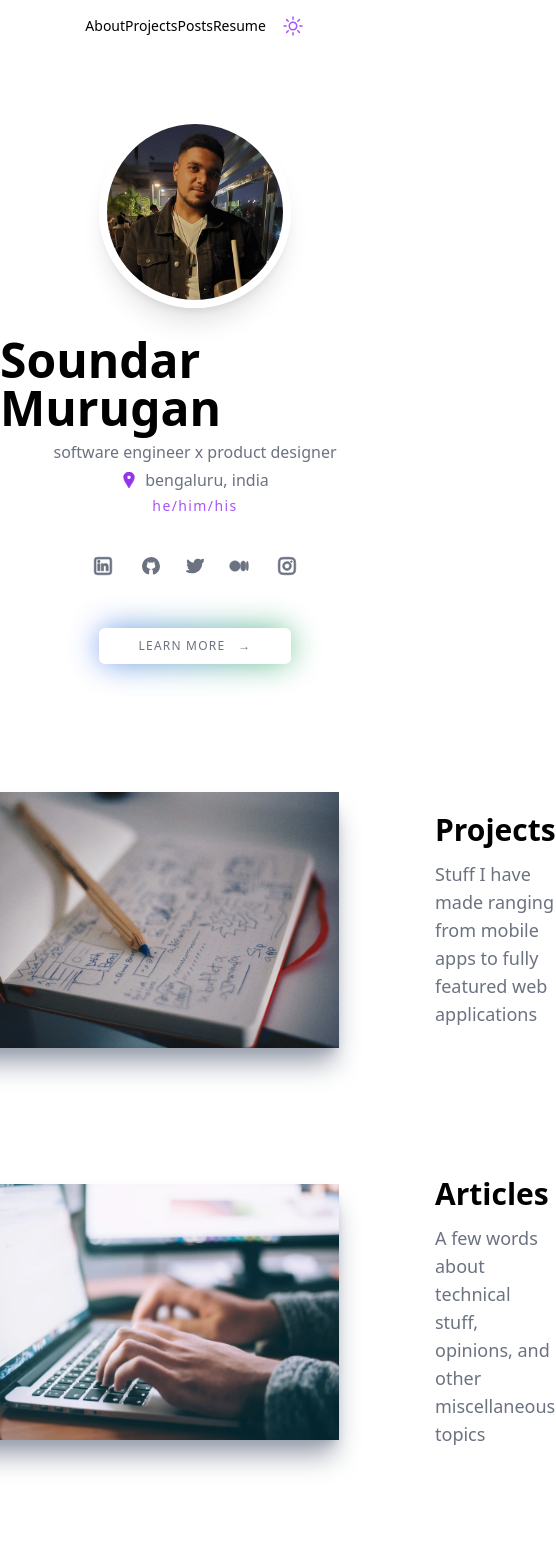
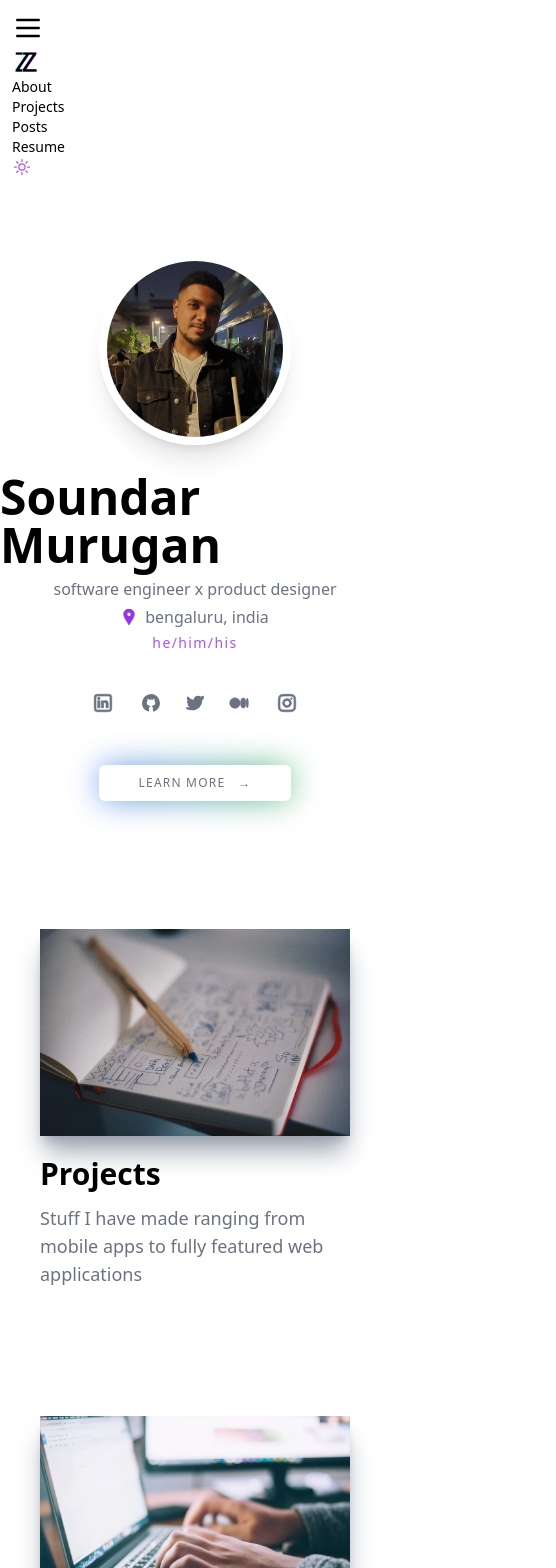
Before and after one commit to soundarzozm/next_learn, a Next.js app in the folder tailwind_learn/: page / in a window 390 px wide. Shown: the top 1568 px of the page, 556 px wide, since content can reach past the window. Built offline with nearby package versions, Linux system fonts and the light colour scheme.

Commit message:
responsive (except navbar)

```diff
--- a/tailwind_learn/components/Footer.tsx
+++ b/tailwind_learn/components/Footer.tsx
@@ -3,13 +3,13 @@ import type { NextComponentType } from 'next'
 const Footer: NextComponentType = () => {
 	return (
 		<div className="mt-40 flex flex-col justify-center items-center">
-			<hr className="w-1/2" />
-			<div className="grid grid-cols-3 gap-60 mt-14">
+			<hr className="md:w-[1024px] w-screen" />
+			<div className="md:grid md:grid-cols-3 md:gap-60 mt-14 flex flex-row md:w-auto w-screen justify-around mx-10">
 				<img
 					src="/logo.png"
-					className="h-32 w-32 cursor-pointer duration-200 transition ease-in-out"
+					className="h-10 w-10 cursor-pointer duration-200 transition ease-in-out"
 				/>
-				<div>
+				<div className="">
 					<div className="font-regular tracking-wider mb-4 text-gray-800 dark:text-gray-300">
 						GENERAL
 					</div>
--- a/tailwind_learn/components/HorizontalCard.tsx
+++ b/tailwind_learn/components/HorizontalCard.tsx
@@ -3,13 +3,13 @@ import type { NextComponentType } from 'next'
 const HorizontalCard: NextComponentType = () => {
 	return (
 		<>
-			<div className="flex justify-center items-center mt-32">
-				<div className="flex justify-between items-center cursor-pointer group">
+			<div className="flex justify-center items-center mt-32 mx-10">
+				<div className="md:flex md:justify-between items-center cursor-pointer group">
 					<img
 						src="./projects.webp"
-						className="h-64 w-96 shadow-gray-400 shadow-xl dark:shadow-none group-hover:-translate-y-1 duration-300 transition ease-in-out"
+						className="md:h-64 md:w-96 md:p-0 shadow-gray-400 shadow-xl dark:shadow-none group-hover:-translate-y-1 duration-300 transition ease-in-out"
 					/>
-					<div className="ml-24 w-96">
+					<div className="md:ml-24 md:w-96 sm:w-3/4 mt-5 md:mt-0">
 						<h2 className="text-3xl font-bold group-hover:text-purple-500 dark:group-hover:text-cyan-500 duration-200 transition ease-in-out">Projects</h2>
 						<p className="text-lg font-light text-gray-500 mt-3">
 							Stuff I have made ranging from mobile apps to fully
@@ -18,13 +18,13 @@ const HorizontalCard: NextComponentType = () => {
 					</div>
 				</div>
 			</div>
-			<div className="flex justify-center items-center mt-32">
-				<div className="flex justify-between items-center cursor-pointer group">
+			<div className="flex justify-center items-center mt-32 mx-10">
+				<div className="md:flex md:justify-between items-center cursor-pointer group">
 					<img
 						src="./articles.webp"
-						className="h-64 w-96 shadow-gray-400 shadow-xl dark:shadow-none group-hover:-translate-y-1 duration-300 transition ease-in-out"
+						className="md:h-64 md:w-96 shadow-gray-400 shadow-xl dark:shadow-none group-hover:-translate-y-1 duration-300 transition ease-in-out"
 					/>
-					<div className="ml-24 w-96">
+					<div className="md:ml-24 md:w-96 sm:w-3/4 mt-5 md:mt-0">
 						<h2 className="text-3xl font-bold group-hover:text-purple-500 dark:group-hover:text-cyan-500 duration-200 transition ease-in-out">Articles</h2>
 						<p className="text-lg font-light text-gray-500 mt-3">
 							A few words about technical stuff, opinions, and other miscellaneous topics
--- a/tailwind_learn/components/NavBar.tsx
+++ b/tailwind_learn/components/NavBar.tsx
@@ -6,36 +6,62 @@ const NavBar: NextComponentType = () => {
 	const { theme, setTheme } = useTheme()
 
 	return (
-		<nav className="sticky top-0 z-10 backdrop-filter backdrop-blur-lg bg-opacity-30 w-screen flex justify-evenly items-center p-3 text-sm font-light dark:shadow-xl">
-			<div className="flex justify-between items-center w-1/3">
+		<nav className="sticky top-0 z-10 backdrop-filter backdrop-blur-lg bg-opacity-30 w-screen p-3 text-sm font-light dark:shadow-xl">
+			<button className="md:hidden">
+				<svg
+					xmlns="http://www.w3.org/2000/svg"
+					className="h-8 w-8 dark:text-white text-black"
+					fill="none"
+					viewBox="0 0 24 24"
+					stroke="currentColor"
+				>
+					<path
+						stroke-linecap="round"
+						stroke-linejoin="round"
+						stroke-width="2"
+						d="M4 6h16M4 12h16M4 18h16"
+					/>
+				</svg>
+			</button>
+			<ul className="">
+				<li>
 					<a href="#">
 						<img src="/logo.png" className="h-7 w-7" />
 					</a>
+				</li>
+				<li>
 					<a
 						href="#"
 						className="hover:text-purple-500 dark:hover:text-cyan-500 hover:scale-110 duration-150 transition ease-in-out"
 					>
 						About
 					</a>
+				</li>
+				<li>
 					<a
 						href="#"
 						className="hover:text-purple-500 dark:hover:text-cyan-500 hover:scale-110 duration-150 transition ease-in-out"
 					>
 						Projects
 					</a>
+				</li>
+				<li>
 					<a
 						href="#"
 						className="hover:text-purple-500 dark:hover:text-cyan-500 hover:scale-110 duration-150 transition ease-in-out"
 					>
 						Posts
 					</a>
+				</li>
+				<li>
 					<a
 						href="#"
 						className="hover:text-purple-500 dark:hover:text-cyan-500 hover:scale-110 duration-150 transition ease-in-out"
 					>
 						Resume
 					</a>
-			</div>
+				</li>
+			</ul>
 			{theme === 'dark' ? (
 				<svg
 					xmlns="http://www.w3.org/2000/svg"
@@ -61,7 +87,7 @@ const NavBar: NextComponentType = () => {
 					viewBox="0 0 24 24"
 					strokeWidth={1.5}
 					stroke="currentColor"
-					className="w-6 h-6 cursor-pointer hover:scale-110 duration-150 transition ease-in-out stroke-purple-500"
+					className="w-5 h-5 cursor-pointer hover:scale-110 duration-150 transition ease-in-out stroke-purple-500"
 					onClick={() =>
 						setTheme(theme === 'dark' ? 'light' : 'dark')
 					}
```
Lines whose indentation alone changed are shown as unchanged.
